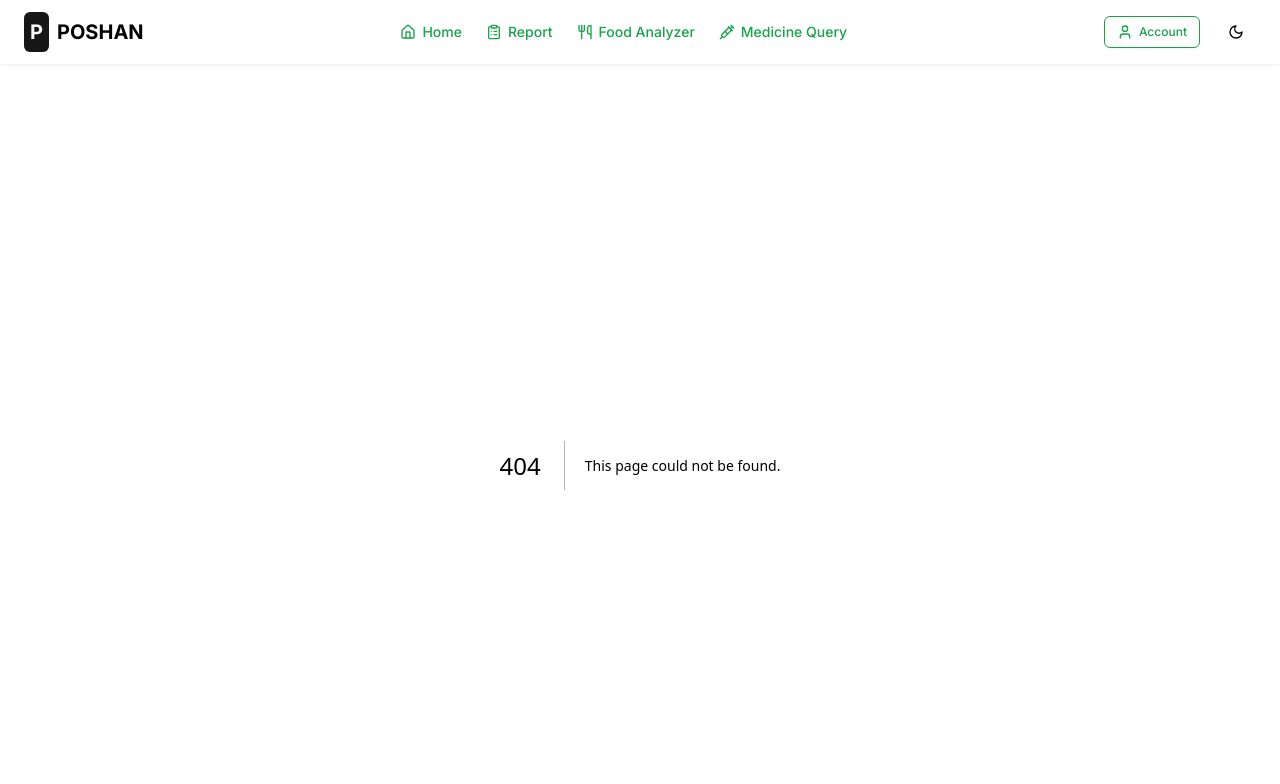
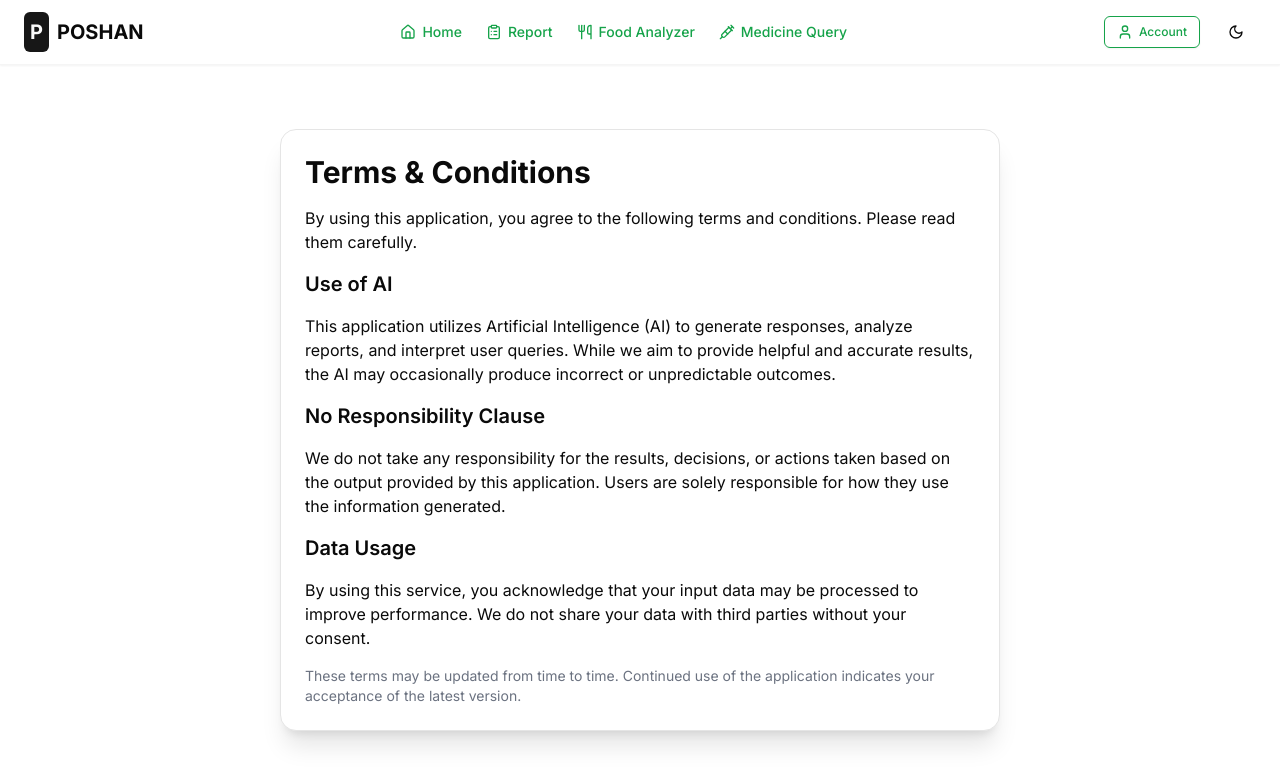
Before and after one commit to FUNGI432/Poshan, a Next.js app: page /termsandcondition in a window 1280 px wide. Before the commit this address had no page. Shown: the top 784 px of the page. Built offline with nearby package versions, Linux system fonts and the light colour scheme.

Commit message:
notmyfault

```diff
--- /dev/null
+++ b/app/termsandcondition/page.tsx
@@ -0,0 +1,49 @@
+import React from "react";
+import { Card, CardContent } from "@/components/ui/card";
+
+const TermsAndConditions = () => {
+  return (
+    <div className="max-w-3xl mx-auto p-6 mt-10">
+      <Card className="shadow-xl rounded-2xl">
+        <CardContent className="p-6 space-y-4">
+          <h1 className="text-3xl font-bold mb-2">Terms & Conditions</h1>
+
+          <p>
+            By using this application, you agree to the following terms and
+            conditions. Please read them carefully.
+          </p>
+
+          <h2 className="text-xl font-semibold">Use of AI</h2>
+          <p>
+            This application utilizes Artificial Intelligence (AI) to generate
+            responses, analyze reports, and interpret user queries. While we aim
+            to provide helpful and accurate results, the AI may occasionally
+            produce incorrect or unpredictable outcomes.
+          </p>
+
+          <h2 className="text-xl font-semibold">No Responsibility Clause</h2>
+          <p>
+            We do not take any responsibility for the results, decisions, or
+            actions taken based on the output provided by this application.
+            Users are solely responsible for how they use the information
+            generated.
+          </p>
+
+          <h2 className="text-xl font-semibold">Data Usage</h2>
+          <p>
+            By using this service, you acknowledge that your input data may be
+            processed to improve performance. We do not share your data with
+            third parties without your consent.
+          </p>
+
+          <p className="text-sm text-gray-500">
+            These terms may be updated from time to time. Continued use of the
+            application indicates your acceptance of the latest version.
+          </p>
+        </CardContent>
+      </Card>
+    </div>
+  );
+};
+
+export default TermsAndConditions;
--- /dev/null
+++ b/components/TermsAndCondition.tsx
@@ -0,0 +1,49 @@
+import React from "react";
+import { Card, CardContent } from "@/components/ui/card";
+
+const TermsAndConditions = () => {
+  return (
+    <div className="max-w-3xl mx-auto p-6 mt-10">
+      <Card className="shadow-xl rounded-2xl">
+        <CardContent className="p-6 space-y-4">
+          <h1 className="text-3xl font-bold mb-2">Terms & Conditions</h1>
+
+          <p>
+            By using this application, you agree to the following terms and
+            conditions. Please read them carefully.
+          </p>
+
+          <h2 className="text-xl font-semibold">Use of AI</h2>
+          <p>
+            This application utilizes Artificial Intelligence (AI) to generate
+            responses, analyze reports, and interpret user queries. While we aim
+            to provide helpful and accurate results, the AI may occasionally
+            produce incorrect or unpredictable outcomes.
+          </p>
+
+          <h2 className="text-xl font-semibold">No Responsibility Clause</h2>
+          <p>
+            We do not take any responsibility for the results, decisions, or
+            actions taken based on the output provided by this application.
+            Users are solely responsible for how they use the information
+            generated.
+          </p>
+
+          <h2 className="text-xl font-semibold">Data Usage</h2>
+          <p>
+            By using this service, you acknowledge that your input data may be
+            processed to improve performance. We do not share your data with
+            third parties without your consent.
+          </p>
+
+          <p className="text-sm text-gray-500">
+            These terms may be updated from time to time. Continued use of the
+            application indicates your acceptance of the latest version.
+          </p>
+        </CardContent>
+      </Card>
+    </div>
+  );
+};
+
+export default TermsAndConditions;
```
